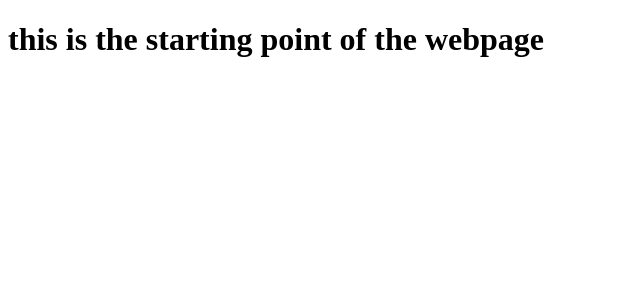
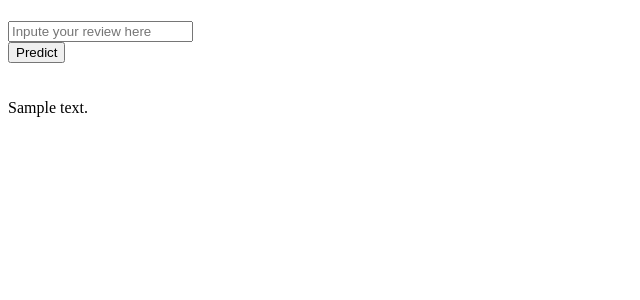
Before and after one commit to DevBySuraj/Sentiment-Analysis-A-Binary-Text-Classification-Approach, a Flask app: template templates/home.html in a window 1280 px wide. Shown: the top 300 px of the page, without its empty margins (0-640 px from the left). Run offline with Flask 3, Linux system fonts and the light colour scheme; the template is opened without the code that fills it: most values are stand-ins (such as "Sample title", 1, 10 or a date in 2020); parts of the project's set-up code (start-up, migrations or seed data) failed here and were passed over.

Commit message:
the web interface done, now working in the html page(web)

```diff
--- a/app.py
+++ b/app.py
@@ -22,6 +22,8 @@ log_reg = pickle.load(open('log_reg.pkl', 'rb'))
 def home():
     return render_template('home.html')
 
+
+## this predict_api is throught the postman api to check
 @app.route('/predict_api', methods = ['POST'])
 def predict_api():
     data = request.json['data']
@@ -36,13 +38,15 @@ def predict_api():
     #return 2d array [[30.4]], need for first value only
     return jsonify(output[0])
 
-# @app.route('/predict', methods = ['POST'])
-# def predict():
-#     data = [float(x) for x in request.form.values()] #forgot the () gave an error
-#     final_input  = scaler.transform(np.array(data).reshape(1,-1))
-#     print(final_input)
-#     output = regmodel.predict(final_input)[0]
-#     return render_template("home.html", prediction_text = "The Predicted House price is {}".format(output))
+
+#for the web interface
+@app.route('/predict', methods = ['POST'])
+def predict():
+    data = request.form['review'] #forgot the () gave an error
+    final_input  = tfidf.transform([data])
+    # print(final_input)
+    output = log_reg.predict(final_input)[0]
+    return render_template("home.html", prediction_text = "The predicted review is {}".format(output))
 
 if __name__ == "__main__":
     app.run(debug = True)
--- a/templates/home.html
+++ b/templates/home.html
@@ -1,13 +1,34 @@
 <!DOCTYPE html>
-<html lang="en">
+<html >
+
 <head>
-    <meta charset="UTF-8">
-    <meta name="viewport" content="width=device-width, initial-scale=1.0">
-    <title>Document</title>
+  <meta charset="UTF-8">
+  <title>ML API</title>
+  <link href='https://fonts.googleapis.com/css?family=Pacifico' rel='stylesheet' type='text/css'>
+<link href='https://fonts.googleapis.com/css?family=Arimo' rel='stylesheet' type='text/css'>
+<link href='https://fonts.googleapis.com/css?family=Hind:300' rel='stylesheet' type='text/css'>
+<link href='https://fonts.googleapis.com/css?family=Open+Sans+Condensed:300' rel='stylesheet' type='text/css'>
+
+
 </head>
+
 <body>
-    <h1>
-        this is the starting point of the webpage
-    </h1>
+ <div class="login">
+	<h1></h1>
+
+     <!-- Main Input For Receiving Query to our ML -->
+    <form action="{{ url_for('predict')}}"method="post">
+      <input type="text" name="review" placeholder="Inpute your review here" required="required" /><br>
+
+        <button type="submit" class="btn btn-primary btn-block btn-large">Predict</button>
+    </form>
+
+   <br>
+   <br>
+
+
+ </div>
+ {{prediction_text}}
+
 </body>
 </html>
```
